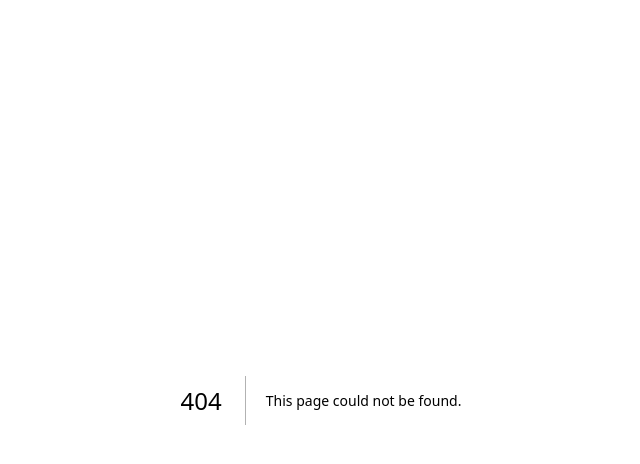
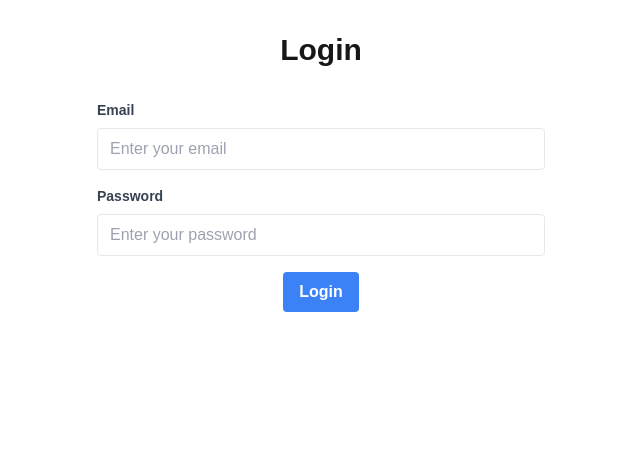
Before and after one commit to nikita-jha/cinema_booking_service, a Next.js app: page /login in a window 1280 px wide. Before the commit this address had no page. Shown: the top 464 px of the page, without its empty margins (319-959 px from the left). Built offline with nearby package versions, Linux system fonts and the light colour scheme.

Commit message:
Adding nav bar

```diff
--- /dev/null
+++ b/src/app/login/page.tsx
@@ -0,0 +1,37 @@
+const LoginPage = () => {
+    return (
+      <div className="container mx-auto px-4 py-8">
+        <h1 className="text-3xl font-bold text-center mb-8">Login</h1>
+        {/* Add your login form here */}
+        <form className="max-w-md mx-auto">
+          <div className="mb-4">
+            <label className="block text-gray-700 text-sm font-bold mb-2">
+              Email
+            </label>
+            <input
+              type="email"
+              className="border rounded w-full py-2 px-3 text-gray-700"
+              placeholder="Enter your email"
+            />
+          </div>
+          <div className="mb-4">
+            <label className="block text-gray-700 text-sm font-bold mb-2">
+              Password
+            </label>
+            <input
+              type="password"
+              className="border rounded w-full py-2 px-3 text-gray-700"
+              placeholder="Enter your password"
+            />
+          </div>
+          <div className="flex justify-center">
+            <button className="bg-blue-500 hover:bg-blue-700 text-white font-bold py-2 px-4 rounded">
+              Login
+            </button>
+          </div>
+        </form>
+      </div>
+    );
+  };
+
+  export default LoginPage;
--- a/src/app/page.tsx
+++ b/src/app/page.tsx
@@ -3,8 +3,8 @@
 import { useEffect, useState } from 'react';
 import { getMovies } from '../lib/firebase/firestore'; // Fetch movies from Firestore
 import MovieCard from '../components/MovieCard'; // Movie card component
-import AddMovie from '../components/AddMovie'; // Movie card component
-import Image from 'next/image'
+import AddMovie from '../components/AddMovie'; // Add movie component
+import Navbar from '../components/Navbar'; // Navbar component
 
 const HomePage = () => {
   const [currentlyScreeningMovies, setCurrentlyScreeningMovies] = useState([]);
@@ -47,17 +47,14 @@ const HomePage = () => {
   }
 
   return (
+    <div>
+      {/* Move Navbar outside of the container */}
+      <Navbar />
+
+      {/* Main content container */}
       <div className="container mx-auto px-4 py-8">
-      <div className="flex items-center justify-center mb-8">
-        {/* Adjusted the path since popcorn.png is in the root of public */}
+        <h1 className="text-3xl font-bold text-center mb-8">Cinema E-Booking System</h1>
 
-        <h1 className="text-3xl font-bold">Cinema E-Booking System</h1>
-        <img
-          src="/popcorn.png"
-          alt="Popcorn"
-          className="h-20 w-20 mr-2" // Adjust size of the image
-        />
-      </div>
         {/* Add a search bar */}
         <div className="flex justify-center mb-8">
           <input
@@ -88,6 +85,7 @@ const HomePage = () => {
           ))}
         </div>
       </div>
+    </div>
   );
 };
 
--- /dev/null
+++ b/src/components/Navbar.tsx
@@ -0,0 +1,23 @@
+import Link from 'next/link';
+
+const Navbar = () => {
+  return (
+    <nav className="bg-blue-600 text-white py-4 px-8 w-full"> {/* Ensure full width */}
+      <div className="flex justify-between items-center">
+        {/* Left side (Logo or Home link) */}
+        <div className="text-lg font-bold">
+          <Link href="/" className="hover:text-gray-300">Cinema E-Booking</Link>
+        </div>
+
+        {/* Right side (Links for navigation) */}
+        <div className="space-x-6">
+          <Link href="/" className="hover:text-gray-300">Home</Link>
+          <Link href="/login" className="hover:text-gray-300">Login</Link>
+          <Link href="/create-account" className="hover:text-gray-300">Create Account</Link>
+        </div>
+      </div>
+    </nav>
+  );
+};
+
+export default Navbar;
--- a/src/components/movieCard.tsx
+++ b/src/components/movieCard.tsx
@@ -17,33 +17,32 @@ type MovieCardProps = {
 
 const MovieCard = ({ movie }: MovieCardProps) => {
   return (
-    <div className="bg-white rounded-lg shadow-lg overflow-hidden max-w-sm mx-auto scale-90 flex flex-col justify-between min-h-[450px]"> {/* Set flex container, min height */}
+    <div className="bg-white rounded-lg shadow-lg overflow-hidden w-64 mx-auto flex flex-col justify-between">
       {movie.trailerPictureUrl && (
         <img
           src={movie.trailerPictureUrl}
           alt={`${movie.title} Trailer Thumbnail`}
-          className="w-full h-40 object-cover" /* Adjust image height */
+          className="w-full h-36 object-cover"
         />
       )}
-      <div className="p-3 flex-grow"> {/* Flex-grow added to main content */}
-        <h1 className="text-base font-bold mb-2 text-gray-800">{movie.title}</h1> {/* Increased title size */}
-        <p className="text-gray-600 mb-1 text-sm">Producer: {movie.producer}</p> {/* Increased text size */}
-        <p className="text-gray-700 mb-1 text-sm">Directed by: {movie.director}</p> {/* Increased text size */}
+      <div className="p-3 flex-grow">
+        <h1 className="text-lg font-bold mb-2 text-gray-800 line-clamp-2">{movie.title}</h1>
+        <p className="text-gray-600 mb-1 text-xs">Producer: {movie.producer}</p>
+        <p className="text-gray-700 mb-1 text-xs">Directed by: {movie.director}</p>
         {movie.reviews && (
           <div className="mb-2">
             <div className="flex items-center mb-1">
-              <Star className="text-yellow-400 mr-1" size={14} fill="currentColor" /> {/* Increased icon size */}
-              <span className="text-gray-700 font-semibold text-sm">{movie.reviews.rating}/10</span>
-              <span className="text-gray-500 ml-1 text-sm">({movie.reviews.user})</span>
+              <Star className="text-yellow-400 mr-1" size={12} fill="currentColor" />
+              <span className="text-gray-700 font-semibold text-xs">{movie.reviews.rating}/10</span>
+              <span className="text-gray-500 ml-1 text-xs">({movie.reviews.user})</span>
             </div>
-            <p className="text-gray-700 italic text-sm">"{movie.reviews.comment}"</p> {/* Increased review text size */}
+            <p className="text-gray-700 italic text-xs line-clamp-2">"{movie.reviews.comment}"</p>
           </div>
         )}
-        <p className="text-gray-700 text-sm">{movie.synopsis}</p> {/* Increased synopsis text size */}
+        <p className="text-gray-700 text-xs line-clamp-3">{movie.synopsis}</p>
       </div>
-      {/* Button always at the bottom */}
       <div className="p-3">
-        <button className="bg-blue-500 hover:bg-blue-700 text-white font-bold py-2 px-4 w-full rounded">
+        <button className="bg-blue-500 hover:bg-blue-700 text-white font-bold py-2 px-4 w-full rounded text-sm">
           Book Now
         </button>
       </div>
```
Also changed, not shown: src/app/register/page.tsx (added). Lines whose indentation alone changed are shown as unchanged.
